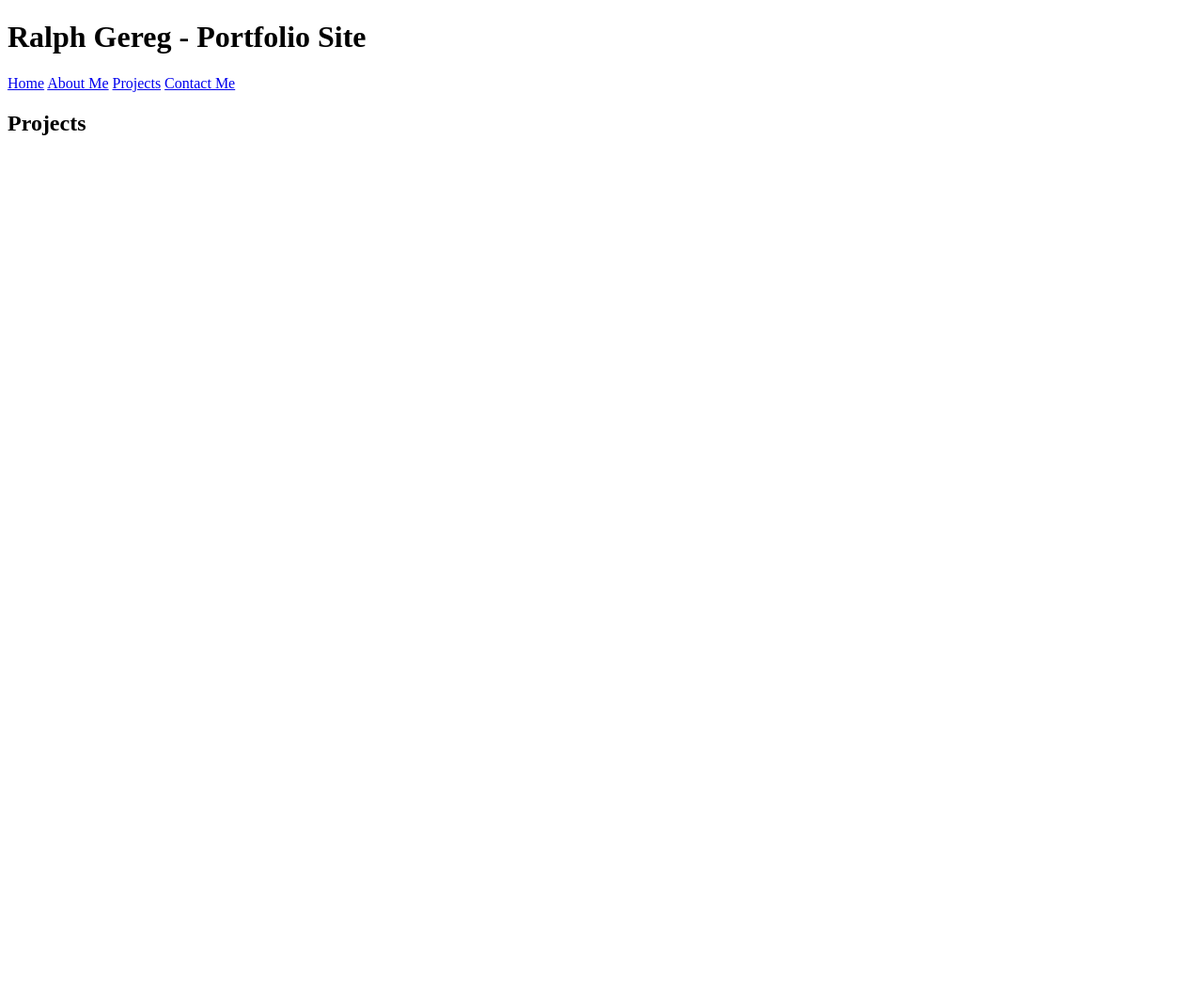
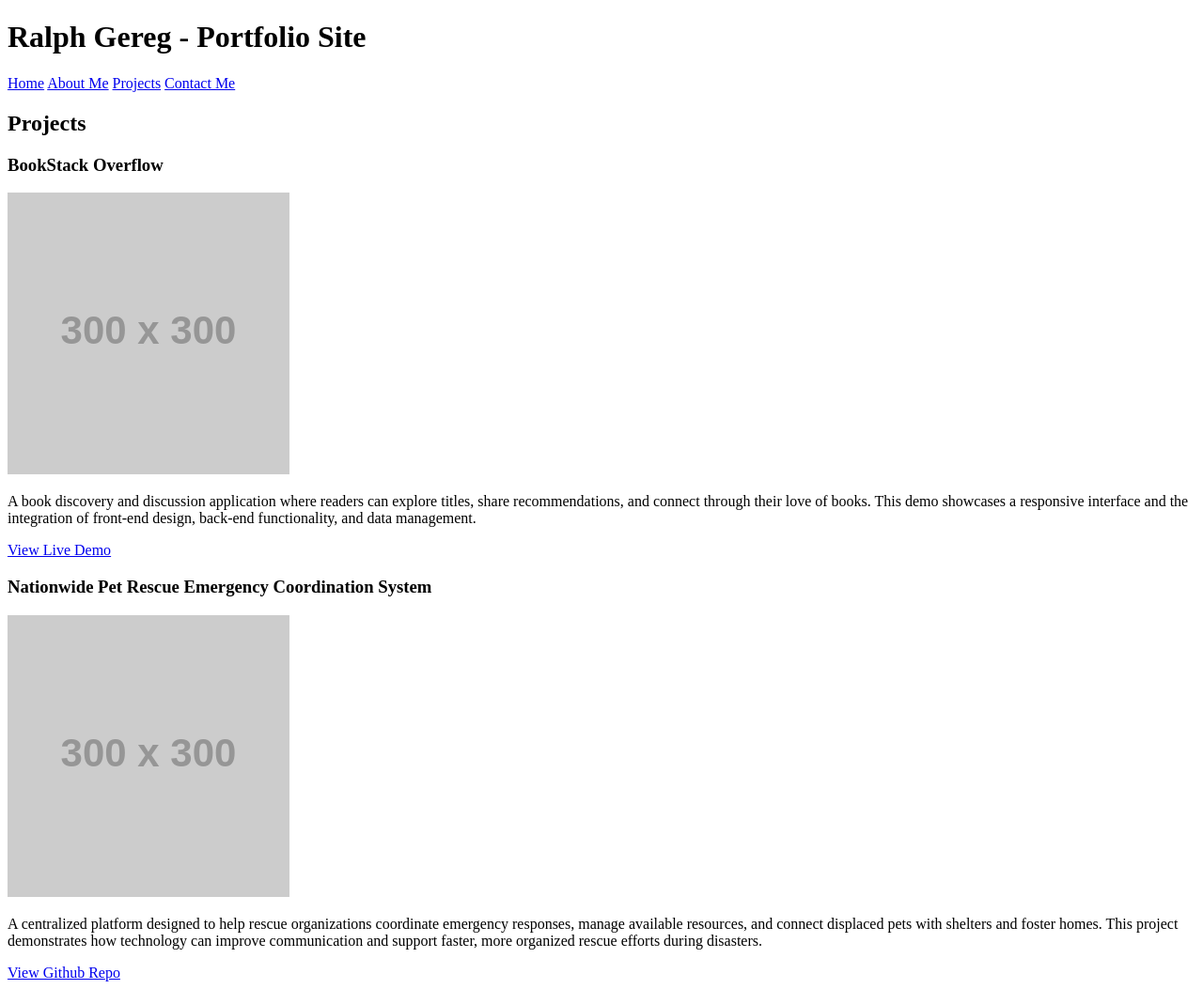
Before and after one commit to rgereg/rgereg-portfolio, a plain HTML site: page projects.html in a window 1280 px wide. Shown: the whole page at 94% size. Before the commit the page ends 800 px from the top, so only its background shows below. Drawn offline with Linux system fonts and the light colour scheme; placeholder pictures from the web are drawn by us.

Commit message:
update projects page

```diff
--- a/projects.html
+++ b/projects.html
@@ -16,7 +16,23 @@
       </nav>
     </header>
     <main>
-      <h2>Projects</h2>
+          <h2>Projects</h2>
+    <article>
+      <h3>BookStack Overflow</h3>
+      <img src="https://placehold.co/300x300?text=Photo" alt="Project photo placeholder">
+      <p>A book discovery and discussion application where readers can explore titles, share recommendations, and
+        connect through their love of books. This demo showcases a responsive interface and the integration of front-end
+        design, back-end functionality, and data management.</p>
+      <a href="https://rgereg.github.io/ctu_bookstack_overflow_frontend/" target="_blank">View Live Demo</a>
+    </article>
+    <article>
+      <h3>Nationwide Pet Rescue Emergency Coordination System</h3>
+      <img src="https://placehold.co/300x300?text=Photo" alt="Project photo placeholder">
+      <p>A centralized platform designed to help rescue organizations coordinate emergency responses, manage available
+        resources, and connect displaced pets with shelters and foster homes. This project demonstrates how technology
+        can improve communication and support faster, more organized rescue efforts during disasters.</p>
+      <a href="https://github.com/rgereg?tab=repositories" target="_blank">View Github Repo</a>
+    </article>
     </main>
   </body>
 </html>
```
